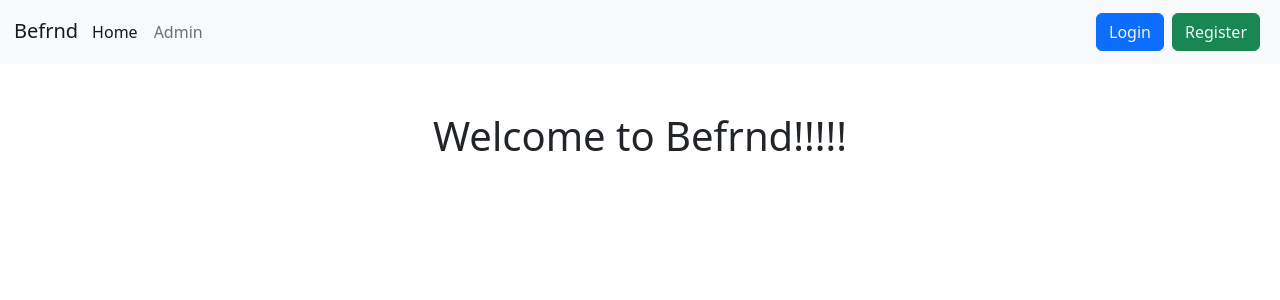
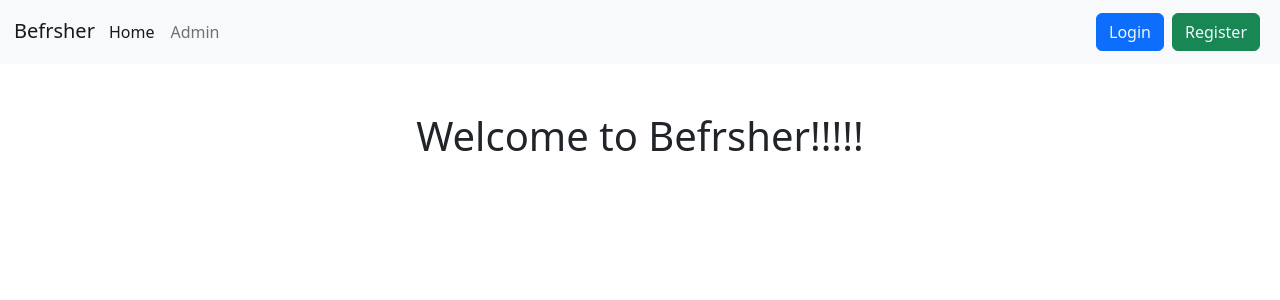
Before and after one commit to HerrySaraswat0708/befrsher, a Flask app: page / in a window 1280 px wide. Shown: the top 300 px of the page. Run offline with Flask 2, Linux system fonts and the light colour scheme.

Commit message:
Add files via upload

```diff
--- a/src/app.py
+++ b/src/app.py
@@ -1,4 +1,4 @@
-from flask import Flask,render_template,redirect,url_for,session,request
+from flask import Flask,render_template,redirect,url_for,session,request,send_from_directory
 from werkzeug.utils import secure_filename
 import pyrebase
 import os
@@ -19,6 +19,8 @@ db = firebase.database()
 app = Flask(__name__)
 app.secret_key = 'saraswat'
 storage = firebase.storage()
+
+
 @app.route('/')
 def index():
     return render_template('index.html')
--- a/src/templates/index.html
+++ b/src/templates/index.html
@@ -1,15 +1,16 @@
 <!DOCTYPE html>
 <html>
 <head>
-    <title>My App</title>
+    <title>Befrsher</title>
     <link href="https://cdn.jsdelivr.net/npm/bootstrap@5.2.3/dist/css/bootstrap.min.css" rel="stylesheet" integrity="sha384-rbsA2VBKQhggwzxH7pPCaAqO46MgnOM80zW1RWuH61DGLwZJEdK2Kadq2F9CUG65" crossorigin="anonymous">
+    <!-- <link rel="shortcut icon" href="{{ url_for('static',filename='favicon.ico') }}"> -->
 </head>
 <body>
     <nav class="navbar navbar-expand-lg bg-light">
         <div class="container-fluid">
           <h6 class="navbar-brand" style="    margin-top: 6px;
           margin-left: 2px;
-          margin-right: 6px;">Befrnd</h6>
+          margin-right: 6px;">Befrsher</h6>
           <button class="navbar-toggler" type="button" data-bs-toggle="collapse" data-bs-target="#navbarSupportedContent" aria-controls="navbarSupportedContent" aria-expanded="false" aria-label="Toggle navigation">
             <span class="navbar-toggler-icon"></span>
           </button>
@@ -29,7 +30,7 @@
         </div>
     </nav>
     <div class="container my-5" style="text-align: center;">
-    <h1>Welcome to Befrnd!!!!!</h1>
+    <h1>Welcome to Befrsher!!!!!</h1>
     <!-- {% if 'user' in session %}
         <p>You are logged in as {{ session['user']['email'] }}</p>
         <p><a href="/logout">Logout</a></p>
--- a/src/templates/login.html
+++ b/src/templates/login.html
@@ -9,7 +9,7 @@
         <div class="container-fluid">
           <h6 class="navbar-brand" style="    margin-top: 6px;
           margin-left: 2px;
-          margin-right: 6px;">Befrnd</h6>
+          margin-right: 6px;">Befrsher</h6>
           <button class="navbar-toggler" type="button" data-bs-toggle="collapse" data-bs-target="#navbarSupportedContent" aria-controls="navbarSupportedContent" aria-expanded="false" aria-label="Toggle navigation">
             <span class="navbar-toggler-icon"></span>
           </button>
--- a/src/templates/register.html
+++ b/src/templates/register.html
@@ -9,7 +9,7 @@
         <div class="container-fluid">
           <h6 class="navbar-brand" style="    margin-top: 6px;
           margin-left: 2px;
-          margin-right: 6px;">Befrnd</h6>
+          margin-right: 6px;">Befrsher</h6>
           <button class="navbar-toggler" type="button" data-bs-toggle="collapse" data-bs-target="#navbarSupportedContent" aria-controls="navbarSupportedContent" aria-expanded="false" aria-label="Toggle navigation">
             <span class="navbar-toggler-icon"></span>
           </button>
```
Also changed, not shown: src/templates/admin_login.html (line endings or trailing spaces), src/templates/dashboard.html (line endings or trailing spaces).
